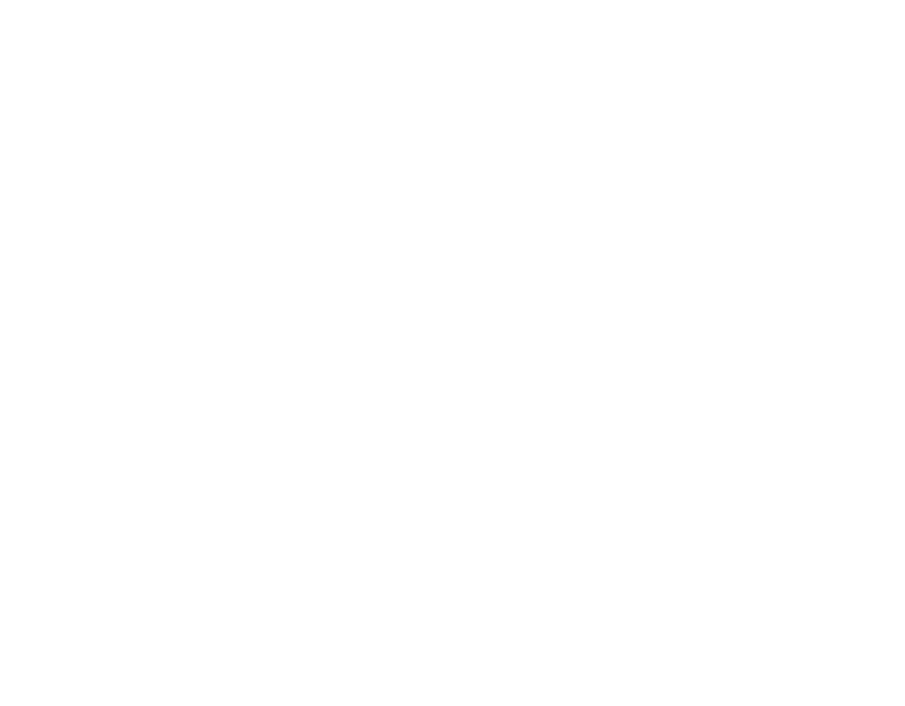
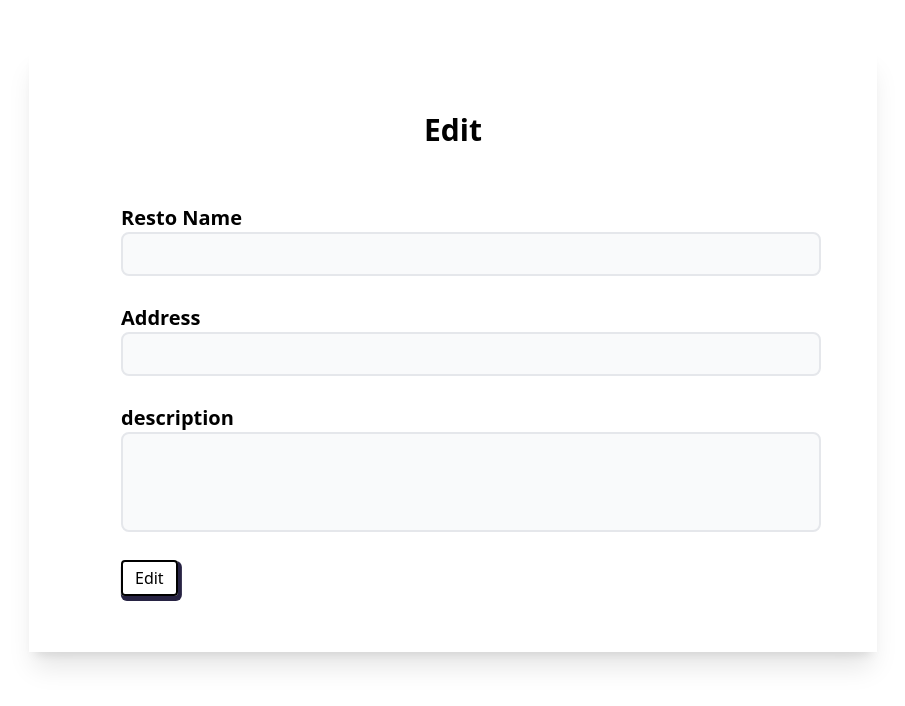
Before and after one commit to derruu/review, a Vue app: page /update/1 in a window 1280 px wide. Before the commit this address had no page. Shown: the top 706 px of the page, without its empty margins (187-1092 px from the left). Built offline with nearby package versions, Linux system fonts and the light colour scheme; no server answers.

Commit message:
feat:review and fix:create

```diff
--- a/src/components/BaseCard.vue
+++ b/src/components/BaseCard.vue
@@ -15,7 +15,7 @@ defineProps({
   <RouterLink
     v-if="to"
     :to="to"
-    class="block bg-[#bae8e8] p-4 rounded select-none shadow-[3px_3px_0px_3px_rbga(52, 70, 36, 1)] hover:scale-[1.02]"
+    class="block bg-[#bae8e8] p-4 rounded select-none shadow-[3px_3px_0px_3px_rbga(52, 70, 36, 1)] hover:scale-[1.02] min-h-full"
   >
     <BaseCardTitle v-if="!!$slots.title">
       <slot name="title" />
@@ -26,7 +26,7 @@ defineProps({
     </BaseCardBody>
   </RouterLink>
 
-  <div v-else class="block bg-[#bae8e8] shadow p-4 rounded select-none">
+  <div v-else class="block bg-[#bae8e8] shadow p-4 rounded select-none min-h-full">
     <BaseCardTitle v-if="!!$slots.title">
       <slot name="title" />
     </BaseCardTitle>
--- a/src/composables/index.js
+++ b/src/composables/index.js
@@ -1,3 +1,4 @@
 export * from "./useHttp";
 export * from "./useAuthRepository";
 export * from "./useRestoRepository";
+export * from "./useReviewsRepository";
--- a/src/composables/useHttp.js
+++ b/src/composables/useHttp.js
@@ -1,6 +1,7 @@
 import axios from "axios"
 
 export const useHttp = () => {
+  axios.defaults.headers.common['Authorization'] = `Bearer ${localStorage.getItem('access_token')}`;
   const client = axios.create({
     baseURL: import.meta.env.VUE_APP_API_URL || "http://localhost:8000",
     headers:{
--- a/src/composables/useRestoRepository.js
+++ b/src/composables/useRestoRepository.js
@@ -48,6 +48,7 @@ export const useRestoRepository = () => {
    * @param {*} id The id of the record stored in the database.
    * @returns array
    */
+
   const reviews = (id) => http.get(`/api/restos/${id}/reviews`);
 
   return {
@@ -56,5 +57,6 @@ export const useRestoRepository = () => {
     store,
     update,
     destroy,
+    reviews
   };
 };
--- /dev/null
+++ b/src/composables/useReviewsRepository.js
@@ -0,0 +1,11 @@
+import { useHttp } from "./useHttp";
+
+export const useReviewsRepository = () => {
+    const http = useHttp();
+
+    const store = (data) => http.post("/api/reviews", data);
+
+    return {
+        store
+    }
+}
--- a/src/router/index.js
+++ b/src/router/index.js
@@ -35,6 +35,11 @@ const router = createRouter({
       name: "/register",
       component: () => import("../views/RegisterView.vue"),
     },
+    {
+      path: "/update/:id",
+      name: 'update',
+      component: () => import("../views/UpdateView.vue"),
+    },
   ]
 })
 
--- a/src/views/ProfileView.vue
+++ b/src/views/ProfileView.vue
@@ -46,12 +46,13 @@ onMounted(() => {
                 </div>
                 <div class="border-b-4 pt-5 w-full border-black mx-[150px]"></div>
                 <div class="p-8 space-x-10">
-                    <router-link to="">
-                        <button class="p-4 font-Poppins bg-[#bae8e8] rounded-xl">See resto</button>
-                    </router-link>
-                    <router-link to="">
-                        <button class="p-4 font-Poppins bg-[#bae8e8] rounded-xl">edit resto</button>
-                    </router-link>
+                    <RouterLink
+                   :to="{ name: 'restos' }"
+                     class="inline-block p-1 px-3 border-2 border-black rounded shadow-[1.9px_3px_0px_2px_rgba(39,35,67,1)] hover:scale-[1.05] active:scale-1 duration-200 "
+                        >
+                     see resto
+                    </RouterLink>
+
 
                 </div>
             </div>
--- a/src/views/RestoDetailView.vue
+++ b/src/views/RestoDetailView.vue
@@ -1,14 +1,17 @@
 <script setup>
-import { useRestoRepository } from "@/composables";
-import { ref, onMounted } from "vue";
-import { useRoute } from "vue-router";
+import { useRestoRepository, useReviewsRepository } from "@/composables";
+import { ref, onMounted, reactive } from "vue"
+import { useRoute, useRouter, RouterLink } from "vue-router";
 import BaseCard from "@/components/BaseCard.vue";
 import BaseContainer from "../components/BaseContainer.vue";
 import BaseNavbar from '../components/BaseNavbar.vue';
 
+
 const repository = useRestoRepository();
+const reviewRepository = useReviewsRepository();
 const route = useRoute();
 const isLoading = ref(true);
+
 const resto = ref({});
 const fetchDetail = async () => {
   isLoading.value = true;
@@ -22,38 +25,71 @@ const fetchDetail = async () => {
   isLoading.value = false;
 };
 onMounted(() => fetchDetail());
-const reviews = ref([]);
+
+
+const reviewValue = ref([]);
+
+
 const fetchReviews = async () => {
   isLoading.value = true;
   try {
     const id = route.params.id;
     const { data } = await repository.reviews(id);
-    reviews.value = data;
+    reviewValue.value = data;
   } catch (e) {
     console.log(e);
   }
   isLoading.value = false;
 };
 onMounted(() => fetchReviews());
+const id = route.params.id;
+const review_data = reactive({
+  rating: "",
+  text: "",
+  resto_id: id,
+})
+
+const onSubmit = async () => {
+  isLoading.value = true;
+  try {
+    await reviewRepository.store(review_data);
+    window.location.reload();
+  } catch (e) {
+    console.error(e);
+  }
+  isLoading.value = false;
+};
+
+onMounted(() => {
+  fetchReviews();
+
+});
+
 
 </script>
 
 <template>
   <BaseNavbar />
   <BaseContainer>
-    <RouterLink
-      :to="{ name: 'restos' }"
-      class="inline-block p-2 bg-[#272343] text-white rounded hover:bg-black"
-    >
-
+    <RouterLink :to="{ name: 'restos' }"
+      class="inline-block p-1 px-3 border-2 border-black rounded shadow-[1.9px_3px_0px_2px_rgba(39,35,67,1)] hover:scale-[1.05] active:scale-1 duration-200 ">
       Back
     </RouterLink>
-    <BaseCard class="mt-4 bg-[#ffd803] text-black">
-      <template #title>Resto</template>
+    <button class="p-4">
+      <RouterLink :to="{ name: 'update', params: { id: route.params.id } }"
+        class="inline-block p-1 px-3 border-2 border-black rounded shadow-[1.9px_3px_0px_2px_rgba(39,35,67,1)] hover:scale-[1.05] active:scale-1 duration-200 ">
+        Edit
+      </RouterLink>
+    </button>
+
+    <BaseCard class="my-4 text-center bg-[#ffd803]">
+      <template #title>
+        {{ resto.name }}
+      </template>
     </BaseCard>
 
-    <p class="text-2xl mt-3 font-bold w-[110px]">About this resto'</p>
-    <hr class="h-[10px] w-[50px] my-4 bg-[#dde5b6] border-0 dark:bg-gray-700" />
+    <p class="text-2xl mt-3 font-bold w-[110px]">Description</p>
+    <hr class="h-[10px] w-[50px] my-4 bg-[#ffd803] border-0 dark:bg-gray-700" />
     <BaseCard class="mt-4 ">
       <div v-if="resto.description" class="text-black">
         {{ resto.description }}
@@ -61,8 +97,8 @@ onMounted(() => fetchReviews());
       <div v-else class="text-black">No Description Yet</div>
     </BaseCard>
 
-    <p class="text-2xl mt-3 font-bold ]">Located at'</p>
-    <hr class="h-[10px] w-[50px] my-4 bg-[#dde5b6] border-0 dark:bg-gray-700" />
+    <p class="text-2xl mt-3 font-bold ]">Located at</p>
+    <hr class="h-[10px] w-[50px] my-4 bg-[#ffd803] border-0 dark:bg-gray-700" />
     <BaseCard class="mt-4 ">
       <p class="text-black">
         {{ resto.address }}
@@ -72,11 +108,42 @@ onMounted(() => fetchReviews());
     <BaseCard class="mt-4 bg-[#ffd803] text-black">
       <template #title>Reviews</template>
     </BaseCard>
+    <div class="mt-5 max-w-screen-xl mx-auto p-4">
+      <h1 class="text-xl font-bold">Berikan review untuk restoran ini</h1>
+      <form class="mt-5" :action="route.path" @submit.prevent="onSubmit">
+        <div class="w-full mb-4 border border-gray-200 rounded-lg bg-gray-100 ">
+          <div class="px-4 py-2 bg-gray-100 rounded-t-lg ">
+            <label for="review">Your review</label>
+            <textarea id="review" rows="4"
+              class="w-full px-0 text-sm text-gray-900 bg-gray-100 border-0  focus:ring-0  outline-none"
+              v-model="review_data.text" placeholder="Write a review..." required></textarea>
+          </div>
 
-    <BaseCard v-for="review in reviews" :key="review.id" class="mt-4">
+          <p class="font-[Poppins] ml-3">Your rating</p>
+          <input type="number" class="m-3 bg-gray-300 p-1 border border-gray-100 rounded-md outline-none" min="1" max="5"
+            placeholder="1 - 5" v-model="review_data.rating">
+
+          <div class="flex items-center justify-between px-3 py-2 border-t bg-gray-50">
+            <button type="submit"
+              class="inline-flex items-center py-2.5 px-4 text-xs font-medium text-center text-white bg-blue-700 rounded-lg focus:ring-4 focus:ring-blue-200 ">
+              Post review
+            </button>
+          </div>
+        </div>
+      </form>
+    </div>
+
+    <BaseCard class="mt-4 bg-[#ffd803] text-black">
+      <template #title>Review Dari Ngawi'ers</template>
+    </BaseCard>
+
+    <div class="grid grid-cols-12 gap-4">
+      <BaseCard v-for="review in reviewValue" :key="review.id" class="col-span-6">
         <template #title>{{ review.user.name }}</template>
+        <h1>{{ review.rating }}</h1>
         {{ review.text }}
       </BaseCard>
+    </div>
 
   </BaseContainer>
 </template>
--- /dev/null
+++ b/src/views/UpdateView.vue
@@ -0,0 +1,52 @@
+<script setup>
+import BaseNavbar from '../components/BaseNavbar.vue';
+import { useRestoRepository  } from '../composables/useRestoRepository';
+
+import { reactive } from "vue";
+import { useRoute, useRouter } from 'vue-router';
+const repository = useRestoRepository();
+
+const route = useRoute();
+const router = useRouter();
+const restos = ({})
+const onSubmit = async () => {
+    const id = route.params.id;
+    try {
+        await repository.update(id, restos)
+        router.replace({name: "restos"})
+    } catch (e) {
+        console.log(e);
+    }
+}
+</script>
+
+<template>
+    <Navbar />
+        <section class="col-span-full row-span-3 mx-10">
+            <div class="min-h-screen p-44 pt-12">
+                <div class=" bg-white h-full shadow-xl">
+                    <p class="text-center pt-16 font-bold text-3xl">Edit</p>
+                    <form :action="route.path" method="post" class="p-12" @submit.prevent="onSubmit">
+                        <div class="p-2 ml-9">
+                            <div>
+                                <label for="" class="mr-14 font-semibold text-xl">Resto Name</label>
+                                <input type="text" v-model=restos.name
+                                class=" border-2 bg-gray-50 rounded-lg w-full p-2 outline-none ">
+                            </div>
+                            <div class="pt-7">
+                                <label for="" class="mr-14 font-semibold text-xl">Address</label>
+                                <input type="text" v-model=restos.address
+                                class="border-2 bg-gray-50 rounded-lg w-full p-2 outline-none">
+                            </div>
+                            <div class="pt-7 pb-7">
+                                <label for="" class="mr-7 font-semibold text-xl">description</label>
+                                <input type="text" v-model=restos.description
+                                class="border-2 bg-gray-50 rounded-lg w-full p-2 pb-16 outline-none">
+                            </div>
+                            <button type="submit" class="inline-block p-1 px-3 border-2 border-black rounded shadow-[1.9px_3px_0px_2px_rgba(39,35,67,1)] hover:scale-[1.05] active:scale-1 duration-200 ">Edit</button>
+                        </div>
+                    </form>
+                </div>
+            </div>
+        </section>
+</template>
```
Also changed, not shown: src/views/CreateView.vue (+3 -5 lines). Lines whose indentation alone changed are shown as unchanged.
